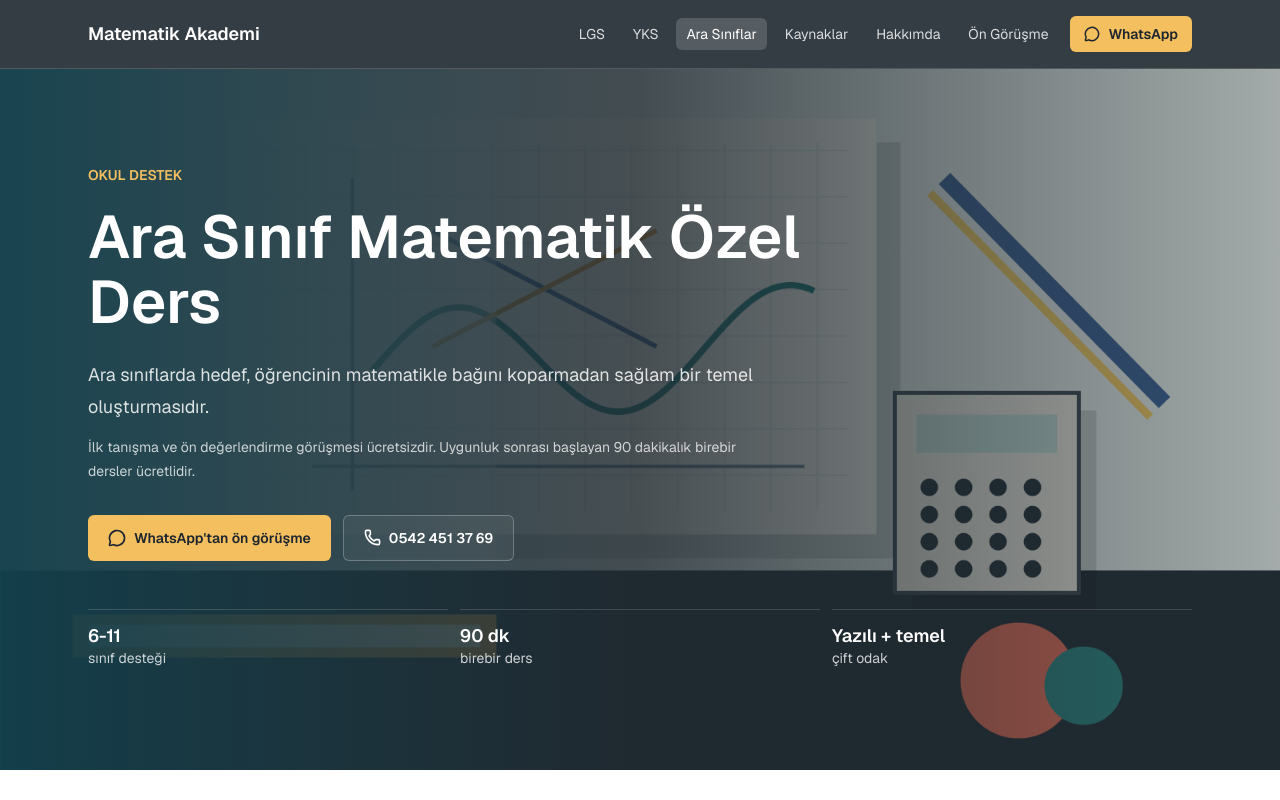
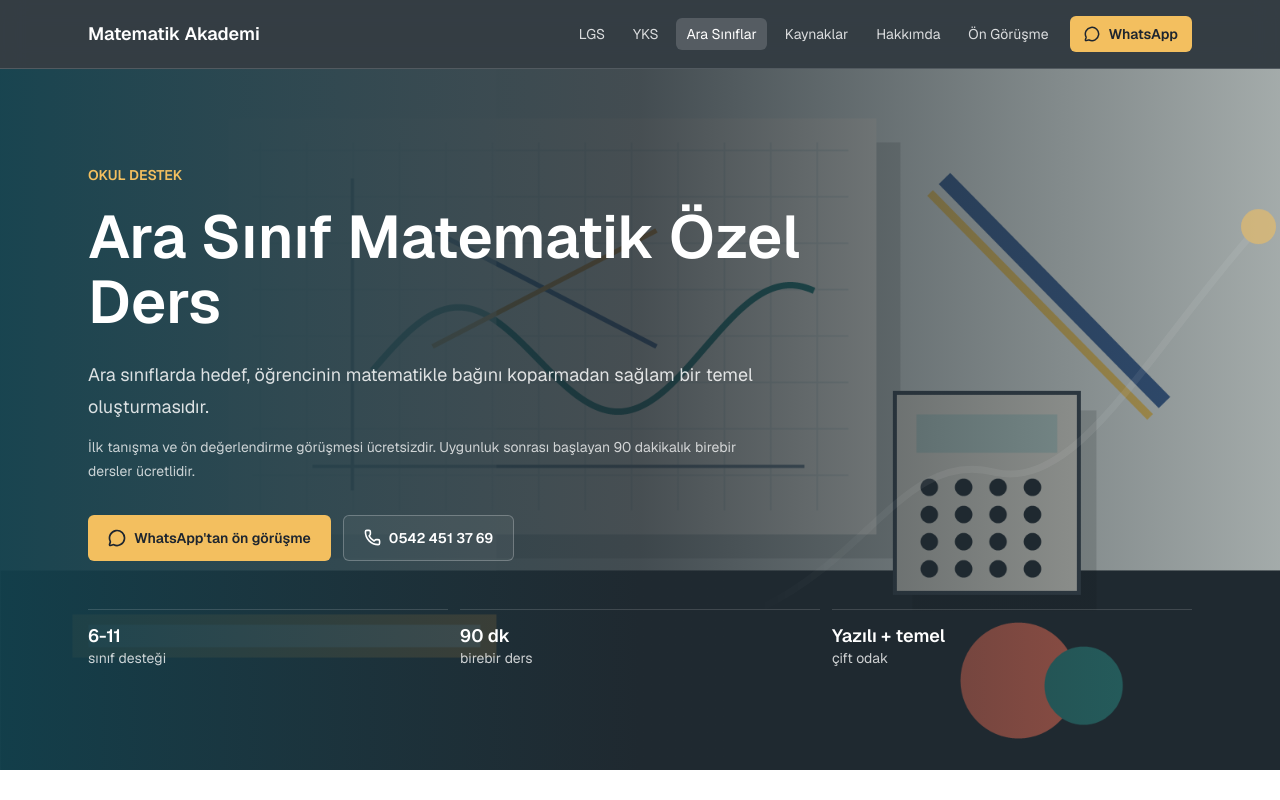
Before and after one commit to aktasemre/emre-aktas-matematik, a Next.js app: page /ara-sinif-matematik-ozel-ders in a window 1280 px wide. Shown: the top 800 px of the page. Built offline with nearby package versions, Linux system fonts and the light colour scheme.

Commit message:
feat: sayfa herolarını optimize et

```diff
--- a/src/app/[slug]/page.tsx
+++ b/src/app/[slug]/page.tsx
@@ -12,6 +12,7 @@ import Image from "next/image";
 import Link from "next/link";
 import { notFound } from "next/navigation";
 import { ContactActions } from "@/components/contact-actions";
+import { HeroMotion } from "@/components/hero-motion";
 import {
   getLocationMetadata,
   LocationLessonPage,
@@ -131,8 +132,9 @@ export default async function ContentPage({ params }: PageProps) {
             className={theme.heroImageClass}
           />
           <div className={`absolute inset-0 ${theme.heroOverlayClass}`} />
-          <div className="relative mx-auto flex max-w-6xl flex-col px-5 py-10 sm:px-6 sm:py-16 lg:min-h-[68vh] lg:py-24">
-            <div className="max-w-3xl">
+          <HeroMotion variant="progress" />
+          <div className="relative z-10 mx-auto flex max-w-6xl flex-col px-5 py-10 sm:px-6 sm:py-16 lg:min-h-[68vh] lg:py-24">
+            <div className="hero-copy-reveal max-w-3xl">
               <p className={`text-sm font-semibold uppercase ${theme.accentClass}`}>
                 {page.eyebrow}
               </p>
@@ -150,7 +152,7 @@ export default async function ContentPage({ params }: PageProps) {
               </div>
             </div>
 
-            <div className="mt-auto grid grid-cols-3 gap-2 pt-7 sm:gap-3 sm:pt-12">
+            <div className="hero-facts-reveal mt-auto grid grid-cols-3 gap-2 pt-7 sm:gap-3 sm:pt-12">
               {page.heroFacts.map((fact) => (
                 <p
                   key={fact.label}
--- a/src/app/hakkimda/page.tsx
+++ b/src/app/hakkimda/page.tsx
@@ -39,8 +39,8 @@ export default function AboutPage() {
       <SiteHeader />
       <main>
         <section className="border-b border-[#1d252f]/10 bg-white">
-          <div className="mx-auto grid max-w-6xl gap-8 px-5 py-10 sm:px-6 sm:py-14 lg:grid-cols-[0.38fr_0.62fr] lg:gap-10 lg:py-24">
-            <div className="relative order-2 h-60 overflow-hidden rounded-[8px] bg-[#1f2930] sm:h-72 lg:order-1 lg:h-auto lg:min-h-[22rem]">
+          <div className="mx-auto grid max-w-6xl gap-6 px-5 py-8 sm:px-6 sm:py-14 lg:grid-cols-[0.38fr_0.62fr] lg:gap-10 lg:py-24">
+            <div className="hero-card-reveal relative order-2 h-48 overflow-hidden rounded-[8px] bg-[#1f2930] sm:h-72 lg:order-1 lg:h-auto lg:min-h-[22rem]">
               <Image
                 src={siteConfig.teacher.profileImage}
                 alt={`Matematik öğretmeni ${siteConfig.teacher.name}`}
@@ -71,7 +71,7 @@ export default function AboutPage() {
                 LGS, YKS ve ara sınıf matematikte öğrencinin seviyesine göre
                 ilerleyen birebir dersler veriyorum.
               </p>
-              <p className="mt-4 max-w-3xl text-sm leading-6 text-[#5b6670]">
+              <p className="mt-4 hidden max-w-3xl text-sm leading-6 text-[#5b6670] lg:block">
                 {siteConfig.teacher.curriculumNote}
               </p>
               <div className="mt-7">
@@ -81,7 +81,7 @@ export default function AboutPage() {
                 href={siteConfig.instagram.url}
                 target="_blank"
                 rel="noreferrer"
-                className="mt-5 inline-flex items-center gap-2 rounded-md px-1 py-2 text-sm font-semibold text-[#147874] underline decoration-[#147874]/30 underline-offset-4 transition hover:text-[#0f625f] focus-visible:outline-none focus-visible:ring-2 focus-visible:ring-[#f3bf5f] focus-visible:ring-offset-2"
+                className="mt-5 hidden items-center gap-2 rounded-md px-1 py-2 text-sm font-semibold text-[#147874] underline decoration-[#147874]/30 underline-offset-4 transition hover:text-[#0f625f] focus-visible:outline-none focus-visible:ring-2 focus-visible:ring-[#f3bf5f] focus-visible:ring-offset-2 lg:inline-flex"
               >
                 <AtSign aria-hidden="true" size={17} />
                 Instagram&apos;da {siteConfig.instagram.handle}
@@ -97,6 +97,20 @@ export default function AboutPage() {
               <h2 className="mt-3 text-3xl font-semibold leading-tight sm:text-4xl">
                 Öğrencinin ihtiyacını anlayan, takip eden ve somut hedefe bağlayan bir sistem
               </h2>
+              <div className="mt-6 lg:hidden">
+                <p className="text-sm leading-6 text-[#5b6670]">
+                  {siteConfig.teacher.curriculumNote}
+                </p>
+                <Link
+                  href={siteConfig.instagram.url}
+                  target="_blank"
+                  rel="noreferrer"
+                  className="mt-3 inline-flex items-center gap-2 rounded-md px-1 py-2 text-sm font-semibold text-[#147874] underline decoration-[#147874]/30 underline-offset-4 transition hover:text-[#0f625f] focus-visible:outline-none focus-visible:ring-2 focus-visible:ring-[#f3bf5f] focus-visible:ring-offset-2"
+                >
+                  <AtSign aria-hidden="true" size={17} />
+                  Instagram&apos;da {siteConfig.instagram.handle}
+                </Link>
+              </div>
             </div>
             <div className="mt-9 grid gap-4 md:grid-cols-3">
               {profilePoints.map((point) => {
--- /dev/null
+++ b/src/app/hero-motion.css
@@ -0,0 +1,155 @@
+@keyframes hero-reveal-up {
+  from {
+    opacity: 0;
+    transform: translateY(10px);
+  }
+  to {
+    opacity: 1;
+    transform: translateY(0);
+  }
+}
+
+@keyframes hero-card-reveal {
+  from {
+    opacity: 0;
+    transform: translateY(8px) scale(0.985);
+  }
+  to {
+    opacity: 1;
+    transform: translateY(0) scale(1);
+  }
+}
+
+@keyframes hero-motion-draw {
+  from {
+    stroke-dashoffset: 1000;
+  }
+  to {
+    stroke-dashoffset: 0;
+  }
+}
+
+@keyframes hero-motion-node-in {
+  from {
+    opacity: 0;
+    transform: scale(0.65);
+  }
+  to {
+    opacity: 0.9;
+    transform: scale(1);
+  }
+}
+
+@keyframes hero-motion-pulse {
+  0%,
+  100% {
+    opacity: 0.12;
+    transform: scale(0.72);
+  }
+  50% {
+    opacity: 0.28;
+    transform: scale(1.08);
+  }
+}
+
+.hero-copy-reveal,
+.hero-facts-reveal,
+.hero-card-reveal {
+  animation: hero-reveal-up 0.48s cubic-bezier(0.22, 1, 0.36, 1) both;
+}
+
+.hero-facts-reveal {
+  animation-delay: 0.12s;
+}
+
+.hero-card-reveal {
+  animation-name: hero-card-reveal;
+  animation-duration: 0.56s;
+}
+
+.hero-motion {
+  --hero-motion-accent: #f3bf5f;
+  opacity: 0.58;
+  mask-image: linear-gradient(to left, #000 62%, transparent);
+  -webkit-mask-image: linear-gradient(to left, #000 62%, transparent);
+}
+
+.hero-motion--route {
+  --hero-motion-accent: #9ed8d1;
+}
+
+.hero-motion-guide,
+.hero-motion-path {
+  fill: none;
+  stroke-linecap: round;
+  vector-effect: non-scaling-stroke;
+}
+
+.hero-motion-guide {
+  stroke: rgb(255 255 255 / 0.12);
+  stroke-width: 7;
+}
+
+.hero-motion-path {
+  animation: hero-motion-draw 1.3s cubic-bezier(0.22, 1, 0.36, 1) 0.18s forwards;
+  stroke: var(--hero-motion-accent);
+  stroke-dasharray: 1000;
+  stroke-dashoffset: 1000;
+  stroke-width: 2;
+}
+
+.hero-motion-node,
+.hero-motion-pulse {
+  fill: var(--hero-motion-accent);
+  transform-box: fill-box;
+  transform-origin: center;
+}
+
+.hero-motion-node {
+  animation: hero-motion-node-in 0.4s ease-out 0.65s both;
+  opacity: 0;
+}
+
+.hero-motion-node--2 {
+  animation-delay: 0.82s;
+}
+
+.hero-motion-node--3 {
+  animation-delay: 0.99s;
+}
+
+.hero-motion-pulse {
+  animation: hero-motion-pulse 4.8s ease-in-out 1.4s infinite;
+}
+
+@media (prefers-reduced-motion: reduce) {
+  .hero-copy-reveal,
+  .hero-facts-reveal,
+  .hero-card-reveal,
+  .hero-motion-path,
+  .hero-motion-node,
+  .hero-motion-pulse {
+    animation: none;
+  }
+
+  .hero-copy-reveal,
+  .hero-facts-reveal,
+  .hero-card-reveal {
+    opacity: 1;
+    transform: none;
+  }
+
+  .hero-motion-path {
+    stroke-dashoffset: 0;
+  }
+
+  .hero-motion-node {
+    opacity: 0.9;
+    transform: none;
+  }
+
+  .hero-motion-pulse {
+    opacity: 0.16;
+    transform: none;
+  }
+}
--- a/src/app/layout.tsx
+++ b/src/app/layout.tsx
@@ -3,6 +3,7 @@ import { Geist, Geist_Mono } from "next/font/google";
 import { Analytics } from "@vercel/analytics/next";
 import { siteConfig } from "@/lib/site";
 import "./globals.css";
+import "./hero-motion.css";
 
 const geistSans = Geist({
   variable: "--font-geist-sans",
--- /dev/null
+++ b/src/components/hero-motion.tsx
@@ -0,0 +1,59 @@
+type HeroMotionProps = {
+  variant: "progress" | "route";
+};
+
+const variants = {
+  progress: {
+    path: "M42 430 C126 390 158 305 226 322 S350 224 438 126",
+    nodes: [
+      [42, 430],
+      [226, 322],
+      [438, 126],
+    ],
+  },
+  route: {
+    path: "M42 126 C116 96 130 214 218 226 S312 316 438 380",
+    nodes: [
+      [42, 126],
+      [218, 226],
+      [438, 380],
+    ],
+  },
+} as const;
+
+export function HeroMotion({ variant }: HeroMotionProps) {
+  const visual = variants[variant];
+  const lastNode = visual.nodes[visual.nodes.length - 1];
+
+  return (
+    <div
+      aria-hidden="true"
+      className={`hero-motion hero-motion--${variant} pointer-events-none absolute inset-y-0 right-0 z-[1] hidden w-[42%] overflow-hidden lg:block`}
+    >
+      <svg
+        viewBox="0 0 480 560"
+        preserveAspectRatio="xMidYMid slice"
+        focusable="false"
+        className="h-full w-full"
+      >
+        <path className="hero-motion-guide" d={visual.path} />
+        <path className="hero-motion-path" d={visual.path} />
+        <circle
+          className="hero-motion-pulse"
+          cx={lastNode[0]}
+          cy={lastNode[1]}
+          r="14"
+        />
+        {visual.nodes.map(([cx, cy], index) => (
+          <circle
+            key={`${cx}-${cy}`}
+            className={`hero-motion-node hero-motion-node--${index + 1}`}
+            cx={cx}
+            cy={cy}
+            r="5"
+          />
+        ))}
+      </svg>
+    </div>
+  );
+}
--- a/src/components/location-lesson-page.tsx
+++ b/src/components/location-lesson-page.tsx
@@ -12,6 +12,7 @@ import {
 import Image from "next/image";
 import Link from "next/link";
 import { ContactActions } from "@/components/contact-actions";
+import { HeroMotion } from "@/components/hero-motion";
 import { SiteFooter } from "@/components/site-footer";
 import { SiteHeader } from "@/components/site-header";
 import { locationPages, type LocationPageData } from "@/lib/locations";
@@ -133,8 +134,9 @@ export function LocationLessonPage({ location }: LocationLessonPageProps) {
             className="object-cover object-[72%_48%]"
           />
           <div className="absolute inset-0 bg-gradient-to-r from-[#1f2930]/97 via-[#1f2930]/82 to-[#1f2930]/26" />
-          <div className="relative mx-auto flex max-w-6xl flex-col px-5 py-10 sm:px-6 sm:py-16 lg:min-h-[68vh] lg:py-24">
-            <div className="max-w-3xl">
+          <HeroMotion variant="route" />
+          <div className="relative z-10 mx-auto flex max-w-6xl flex-col px-5 py-10 sm:px-6 sm:py-16 lg:min-h-[68vh] lg:py-24">
+            <div className="hero-copy-reveal max-w-3xl">
               <p className="text-sm font-semibold uppercase text-[#f3bf5f]">
                 {location.eyebrow}
               </p>
@@ -152,7 +154,7 @@ export function LocationLessonPage({ location }: LocationLessonPageProps) {
               </div>
             </div>
 
-            <div className="mt-auto grid grid-cols-3 gap-2 pt-7 sm:gap-3 sm:pt-12">
+            <div className="hero-facts-reveal mt-auto grid grid-cols-3 gap-2 pt-7 sm:gap-3 sm:pt-12">
               {[
                 [`${siteConfig.teacher.experienceYears} yıl`, "öğretmenlik deneyimi"],
                 ["90 dakika", "birebir ders süresi"],
```
Also changed, not shown: src/app/iletisim/page.tsx (+36 -26 lines).
